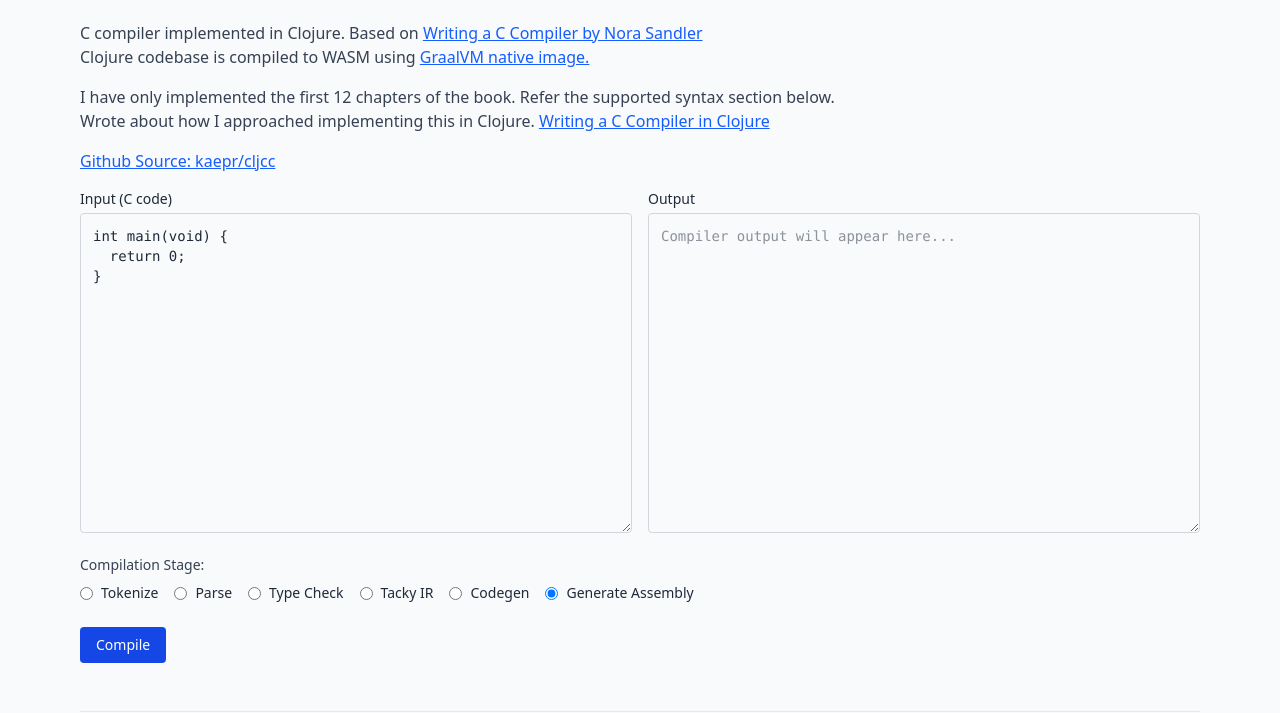
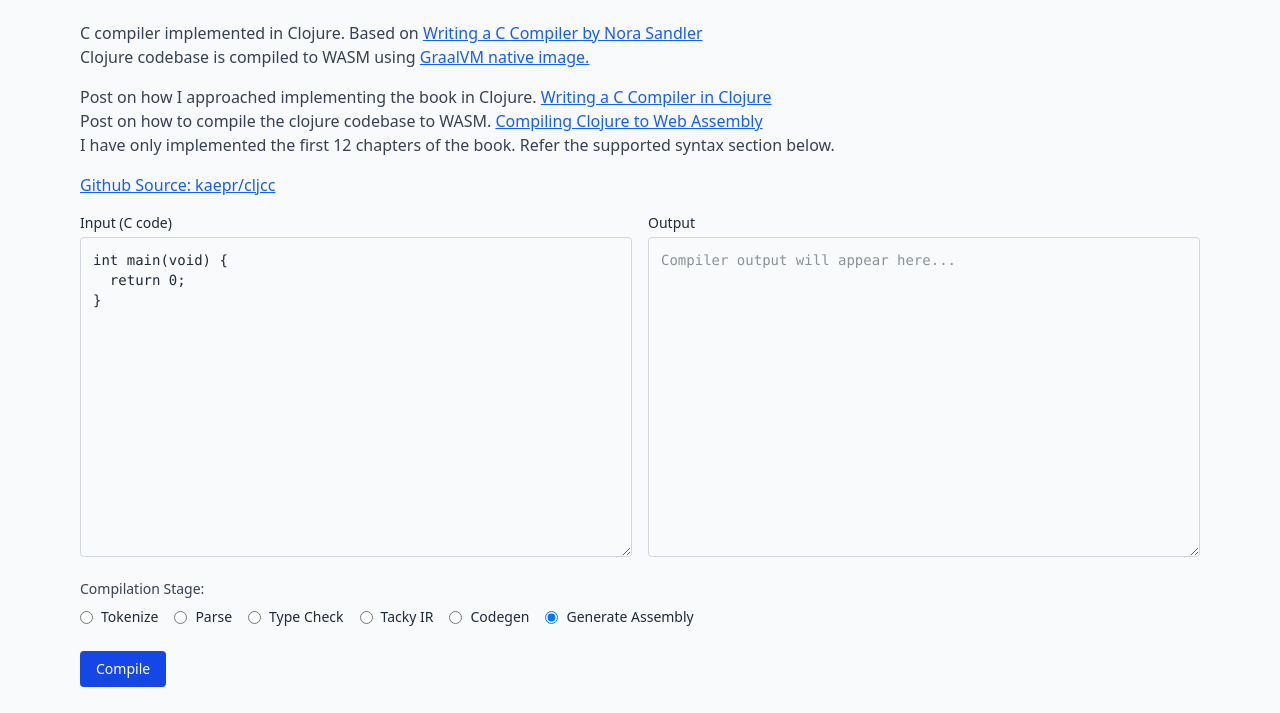
Before and after one commit to kaepr/cljcc, a plain HTML site: page public/index.html in a window 1280 px wide. Shown: the part 87-800 px from the top of the page. Drawn offline with nearby package versions, Linux system fonts and the light colour scheme.

Commit message:
Update README to include WASM compilation post.

```diff
--- a/public/index.html
+++ b/public/index.html
@@ -25,11 +25,15 @@
 
         <div class="mb-4">
             <p class="text-gray-700">
-                I have only implemented the first 12 chapters of the book. Refer the supported syntax section below.
+                Post on how I approached implementing the book in Clojure. <a class = "underline text-blue-600 hover:text-blue-800 visited:text-purple-600" href="https://shagunagrawal.me/posts/writing-a-c-compiler-in-clojure/">Writing a C Compiler in Clojure</a>
             </p>
 
             <p class="text-gray-700">
-                Wrote about how I approached implementing this in Clojure. <a class = "underline text-blue-600 hover:text-blue-800 visited:text-purple-600" href="agrawal.me/posts/writing-a-c-compiler-in-clojure/">Writing a C Compiler in Clojure</a>
+                Post on how to compile the clojure codebase to WASM. <a class = "underline text-blue-600 hover:text-blue-800 visited:text-purple-600" href="https://shagunagrawal.me/posts/compiling-clojure-to-wasm-image/">Compiling Clojure to Web Assembly</a>
+            </p>
+
+            <p class="text-gray-700">
+                I have only implemented the first 12 chapters of the book. Refer the supported syntax section below.
             </p>
         </div>
 
@@ -158,6 +162,7 @@ int main(void) {
         });
 
 
+     // https://gist.github.com/designbyadrian/2eb329c853516cef618a
      // Store original console methods
      var originalConsoleLog = console.log;
      var originalConsoleError = console.error;
@@ -204,7 +209,6 @@ int main(void) {
 
 
      async function runCompiler(source, stage) {
-         // https://gist.github.com/designbyadrian/2eb329c853516cef618a
          try {
              const args = [source, "linux", stage];
              const config = new GraalVM.Config();
```
Also changed, not shown: 1 other file.
